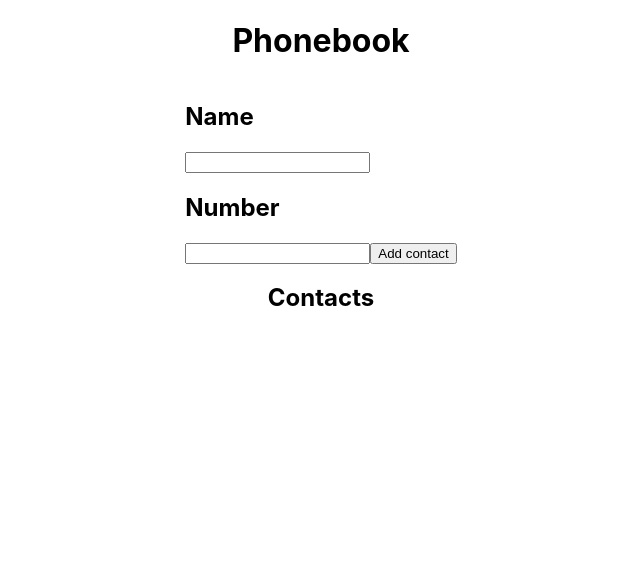
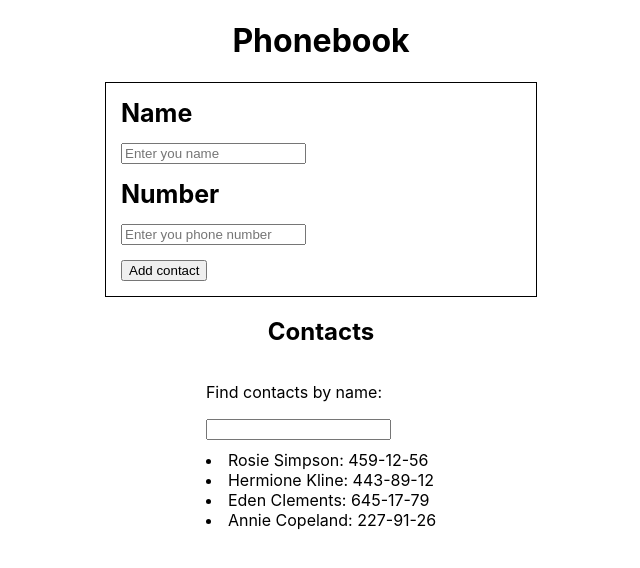
Before and after one commit to zTjamm/full-stack5-hw-2.1, a React (Create React App) app: page / in a window 1280 px wide. Shown: the top 568 px of the page, without its empty margins (319-959 px from the left). Built offline with nearby package versions, Linux system fonts and the light colour scheme.

Commit message:
Search
done

```diff
--- a/src/App.js
+++ b/src/App.js
@@ -3,7 +3,13 @@ import Phonebook from './components/PhoneBook/Phonebook'
 
 export default class App extends Component {
     state = {
-        contacts: [],
+        contacts: [
+            {id: 'id-1', name: 'Rosie Simpson', number: '459-12-56'},
+            {id: 'id-2', name: 'Hermione Kline', number: '443-89-12'},
+            {id: 'id-3', name: 'Eden Clements', number: '645-17-79'},
+            {id: 'id-4', name: 'Annie Copeland', number: '227-91-26'},
+        ],
+        filter: '',
         name: '',
         number: ''
     }
@@ -21,20 +27,22 @@ export default class App extends Component {
             }
         )
     }
-    clickBtn = () => {
-        let a = [this.state.name, this.state.number];
-        let b = a.join(": ")
-        if (this.state.name === "" || this.state.number === "") {
+    clickBtn = (e) => {
+        e.preventDefault();
+        let a = {id: this.state.contacts.length + 1, name: this.state.name, number: this.state.number}
+        if (this.state.name === '' || this.state.number === "") {
             alert("Заполните Имя и телефон")
         } else {
             this.setState((prevState => ({
-                contacts: [...this.state.contacts, b],
+                contacts: [...this.state.contacts, a],
                 name: "",
                 number: ''
             })))
         }
     }
-
+    onFilter = (e) => {
+        this.setState({filter: e.currentTarget.value})
+    }
     render() {
         return (
             <div>
@@ -43,6 +51,7 @@ export default class App extends Component {
                     onInputName={this.onInputName}
                     onInputNumber={this.onInputNumber}
                     clickBtn={this.clickBtn}
+                    onFilter={this.onFilter}
                 />
             </div>
         )
--- a/src/components/PhoneBook/Contact.js
+++ b/src/components/PhoneBook/Contact.js
@@ -1,11 +1,20 @@
 import React from "react";
+import s from "./Contact.module.css"
 import {nanoid} from "nanoid";
 
-export default function Contact({contacts}) {
-    let itemId= nanoid();
-    const contact = contacts.map((e, id) => <li name={e} id={itemId} key={id}>{e}</li>)
+export default function Contact({state, onFilter}) {
+    let itemId = nanoid();
+    let filterContacts = state.contacts.filter(value => value.name.toLowerCase().includes(state.filter.toLowerCase()));
+    const contact =filterContacts.map((e,id)=><li name={e.name} id={itemId} key={id}>{e.name}: {e.number}</li>)
     return (
-        <div>
+        <div className={s.wrapper}>
+            <p>Find contacts by name:</p>
+            <input
+                onInput={onFilter}
+                value={state.filter}
+                type="text"
+                name='filter'
+                title='search name'/>
             {contact}
         </div>
     )
--- /dev/null
+++ b/src/components/PhoneBook/Contact.module.css
@@ -0,0 +1,6 @@
+.wrapper{
+    margin-bottom: 50px;
+}
+.wrapper input {
+    margin-bottom: 10px;
+}
--- a/src/components/PhoneBook/Phonebook.js
+++ b/src/components/PhoneBook/Phonebook.js
@@ -8,33 +8,36 @@ class Phonebook extends Component {
         return (
             <div className={s.wrapper}>
                 <h1>Phonebook</h1>
-                <div>
-                    <h2>Name</h2>
+                <form className={s.form} onSubmit={this.props.clickBtn}>
+                    <label>Name</label>
                     <input
                         onInput={this.props.onInputName}
                         value={this.props.state.name}
                         type="text"
                         name="name"
+                        placeholder="Enter you name"
                         pattern="^[a-zA-Zа-яА-Я]+(([' -][a-zA-Zа-яА-Я ])?[a-zA-Zа-яА-Я]*)*$"
                         title="Name may contain only letters, apostrophe, dash and spaces. For example Adrian, Jacob Mercer, Charles de Batz de Castelmore d'Artagnan"
                         required
                     />
-                    <h2>Number</h2>
+                    <label>Number</label>
                     <input
                         onInput={this.props.onInputNumber}
                         value={this.props.state.number}
                         type="tel"
                         name="number"
+                        placeholder="Enter you phone number"
                         pattern="\+?\d{1,4}?[-.\s]?\(?\d{1,3}?\)?[-.\s]?\d{1,4}[-.\s]?\d{1,4}[-.\s]?\d{1,9}"
                         title="Phone number must be digits and can contain spaces, dashes, parentheses and can start with +"
                         required
                     />
-                    <button onClick={this.props.clickBtn} type='button'>Add contact</button>
-                </div>
+                    <button  type='submit'>Add contact</button>
+                </form>
                 <h2>Contacts</h2>
-                <Contact
-                    contacts={this.props.state.contacts}
-                />
+                    <Contact
+                        state={this.props.state}
+                        onFilter={this.props.onFilter}
+                    />
             </div>
         );
     }
--- a/src/components/PhoneBook/Phonebook.module.css
+++ b/src/components/PhoneBook/Phonebook.module.css
@@ -4,3 +4,19 @@
     justify-content: center;
     align-items: center;
 }
+.form {
+    padding: 15px;
+    width: 400px;
+    display: flex;
+    flex-direction: column;
+    justify-content: center;
+    align-items: flex-start;
+    border: 1px solid black;
+}
+.form label {
+    font-size: 25px;
+    font-weight: bold;
+}
+.form input {
+    margin: 15px 0;
+}
```
